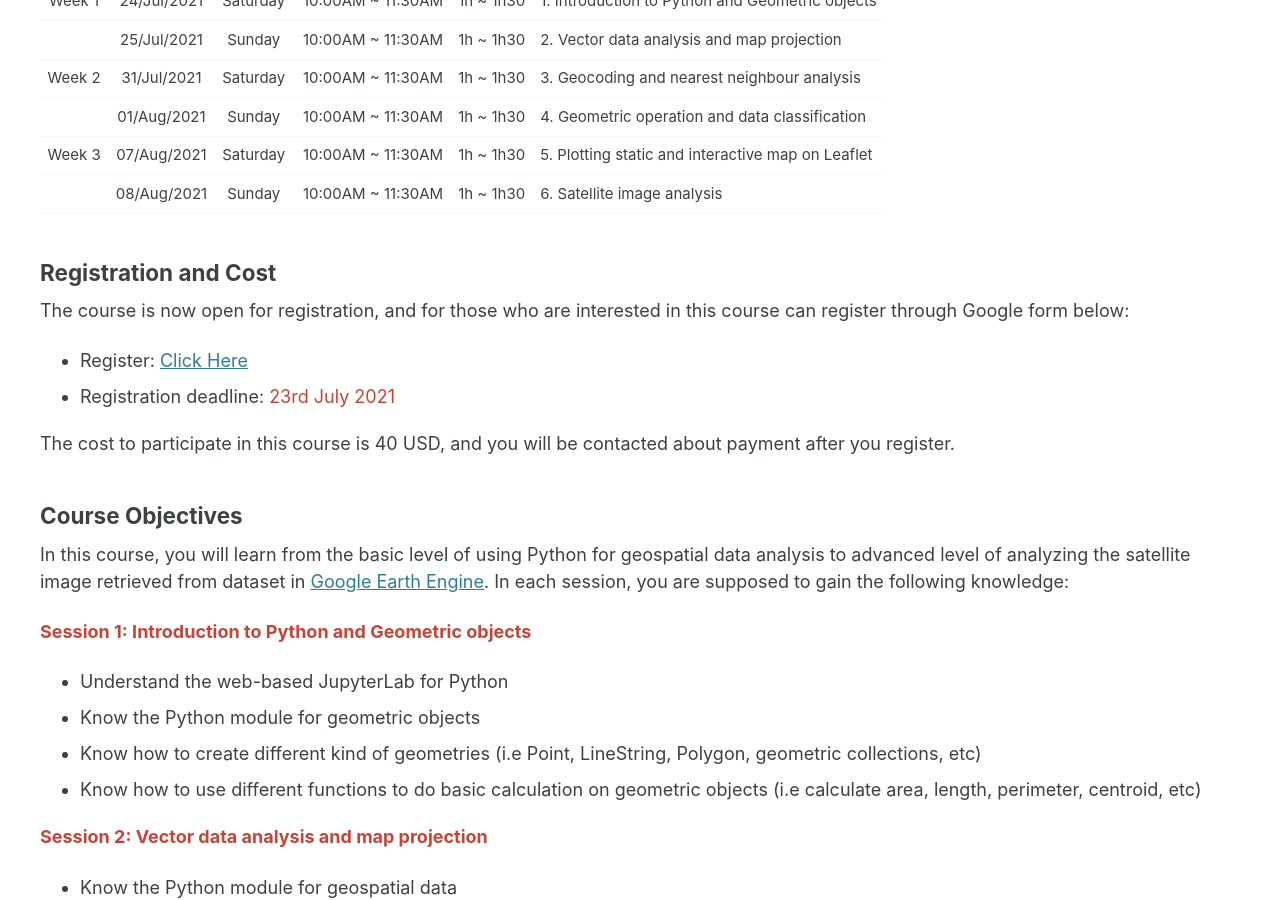
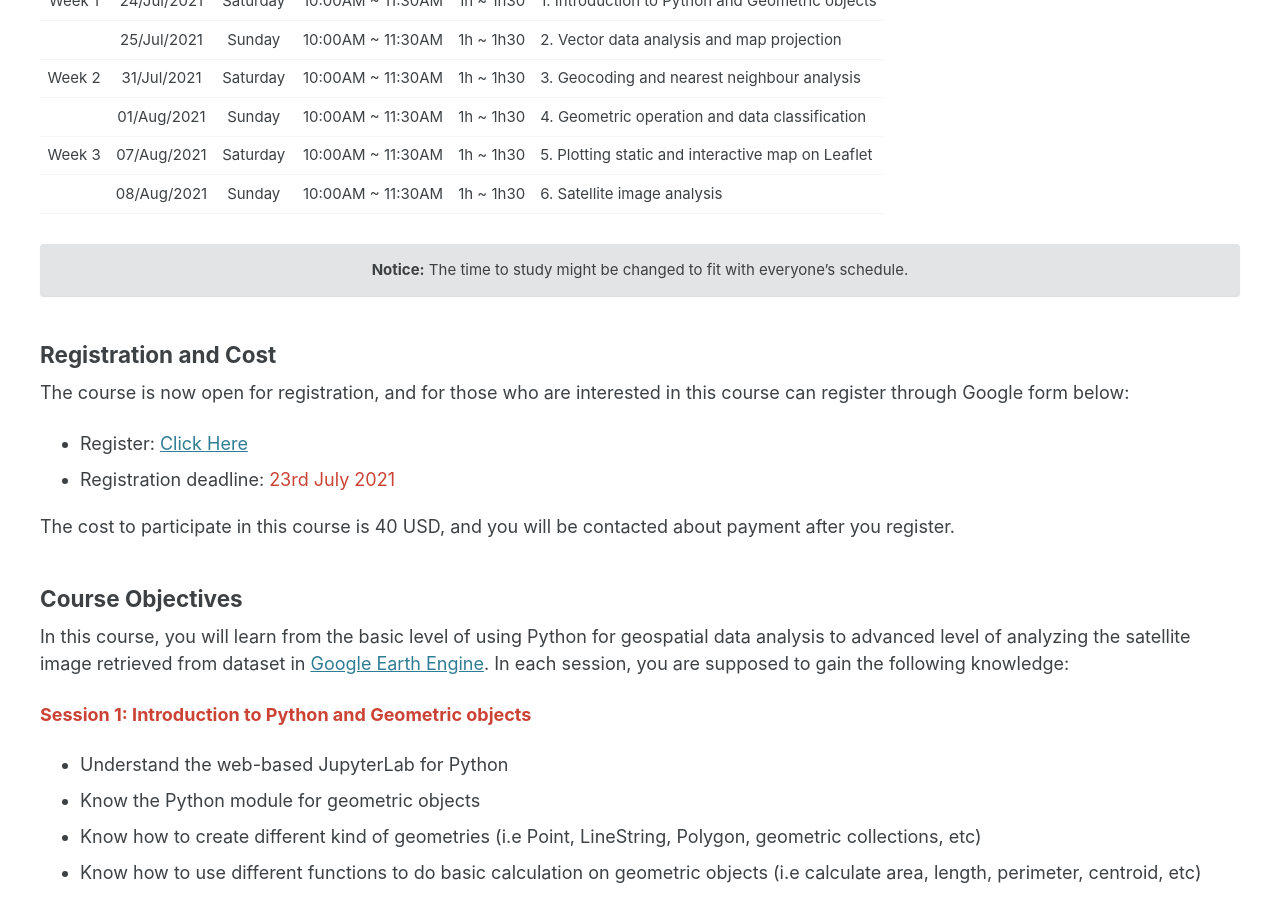
Before and after one commit to GeoSpatialyst/homepage, a Jekyll site: the page built from _pages/course.md, in a window 1280 px wide and 900 px high, scrolled down 1427 px. Built offline with Jekyll 4.4.1, drawn with Linux system fonts in a browser that asks for light colours; cached includes are drawn as plain includes.

Commit message:
Update course.md

```diff
--- a/_pages/course.md
+++ b/_pages/course.md
@@ -43,6 +43,9 @@ In this online course, we will use [JupyterLab](https://jupyterlab.readthedocs.i
 |          | 01/Aug/2021   | Sunday     | 10:00AM ~ 11:30AM  | 1h ~ 1h30       | 4. Geometric operation and data classification          |
 | Week 3   | 07/Aug/2021   | Saturday   | 10:00AM ~ 11:30AM  | 1h ~ 1h30       | 5. Plotting static and interactive map on Leaflet       |
 |          | 08/Aug/2021   | Sunday     | 10:00AM ~ 11:30AM  | 1h ~ 1h30       | 6. Satellite image analysis                             |
+
+**Notice:** The time to study might be changed to fit with everyone's schedule.
+{: .notice--primary}
 
 ### Registration and Cost
 {: style="text-align: left;"}
```
